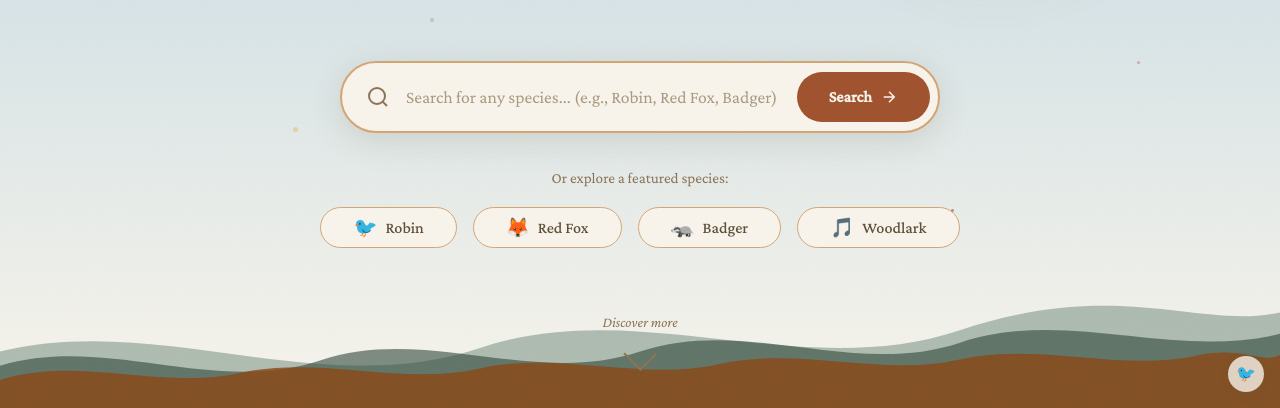
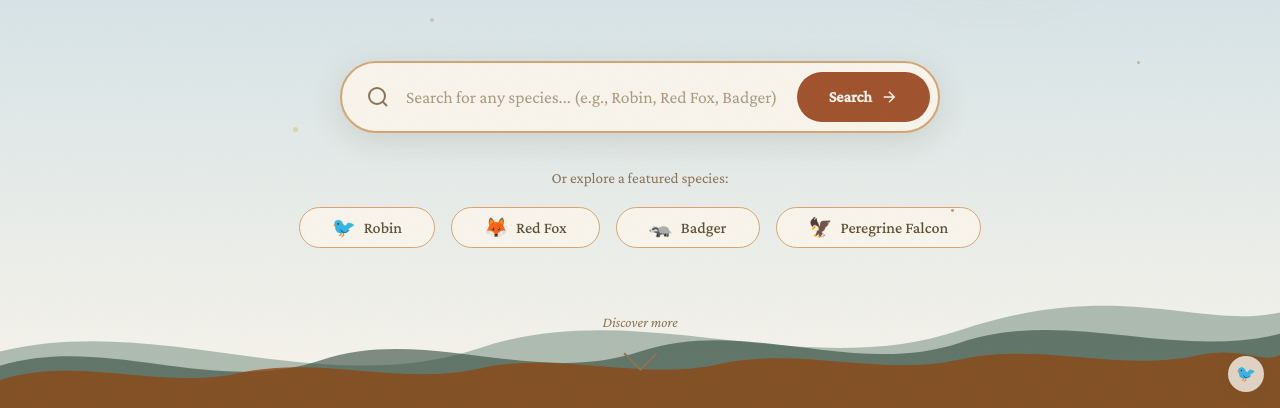
Before and after one commit to saulsmcouk/species-atlas, a website: page public/index.html in a window 1280 px wide. Shown: the part 392-800 px from the top of the page. Drawn offline with nearby package versions, Linux system fonts and the light colour scheme; a web font is replaced by a local one.

Commit message:
Replace Woodlark with Peregrine Falcon in featured species

```diff
--- a/public/index.html
+++ b/public/index.html
@@ -202,9 +202,9 @@
             <span class="featured-icon">🦡</span>
             <span class="featured-name">Badger</span>
           </button>
-          <button class="featured-btn" data-guid="NHMSYS0021125602">
-            <span class="featured-icon">🎵</span>
-            <span class="featured-name">Woodlark</span>
+          <button class="featured-btn" data-guid="NHMSYS0000530354">
+            <span class="featured-icon">🦅</span>
+            <span class="featured-name">Peregrine Falcon</span>
           </button>
         </div>
       </div>
```
